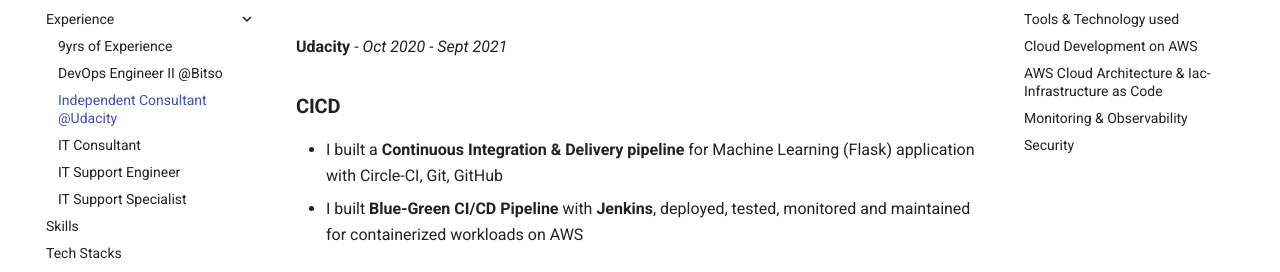
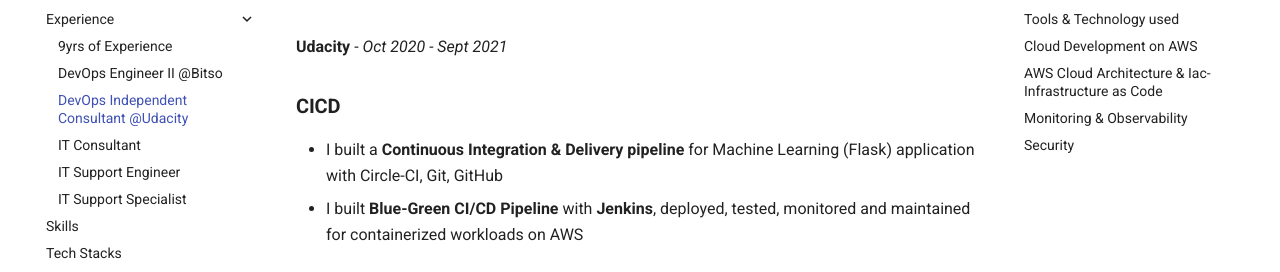
Before and after one commit to eedygreen/isah-idris-DevOps-Engineer-resume, an MkDocs documentation site: the page built from docs/experience/Independent_Consultant_@Udacity.md, in a window 1280 px wide. Shown: the part 146-418 px from the top of the page. Built offline with MkDocs 1.6.1 and Material for MkDocs 9.7.7, drawn with Linux system fonts in a browser that asks for light colours.

Commit message:
fixed 'experience title'

```diff
--- a/mkdocs.yml
+++ b/mkdocs.yml
@@ -5,7 +5,7 @@
    - Experience:
         - 9yrs of Experience: 'experience/Work_Experience_9yrs.md'
         - DevOps Engineer II @Bitso: 'experience/DevOps_Engineer_II_@Bitso.md'
-        - Independent Consultant @Udacity: 'experience/Independent_Consultant_@Udacity.md'
+        - DevOps Independent Consultant @Udacity: 'experience/Independent_Consultant_@Udacity.md'
         - IT Consultant: 'experience/IT_Consultant.md'
         - IT Support Engineer: 'experience/IT_Support_Engineer_@Futminna.md'
         - IT Support Specialist: 'experience/IT_Support_Specialist.md'
```
